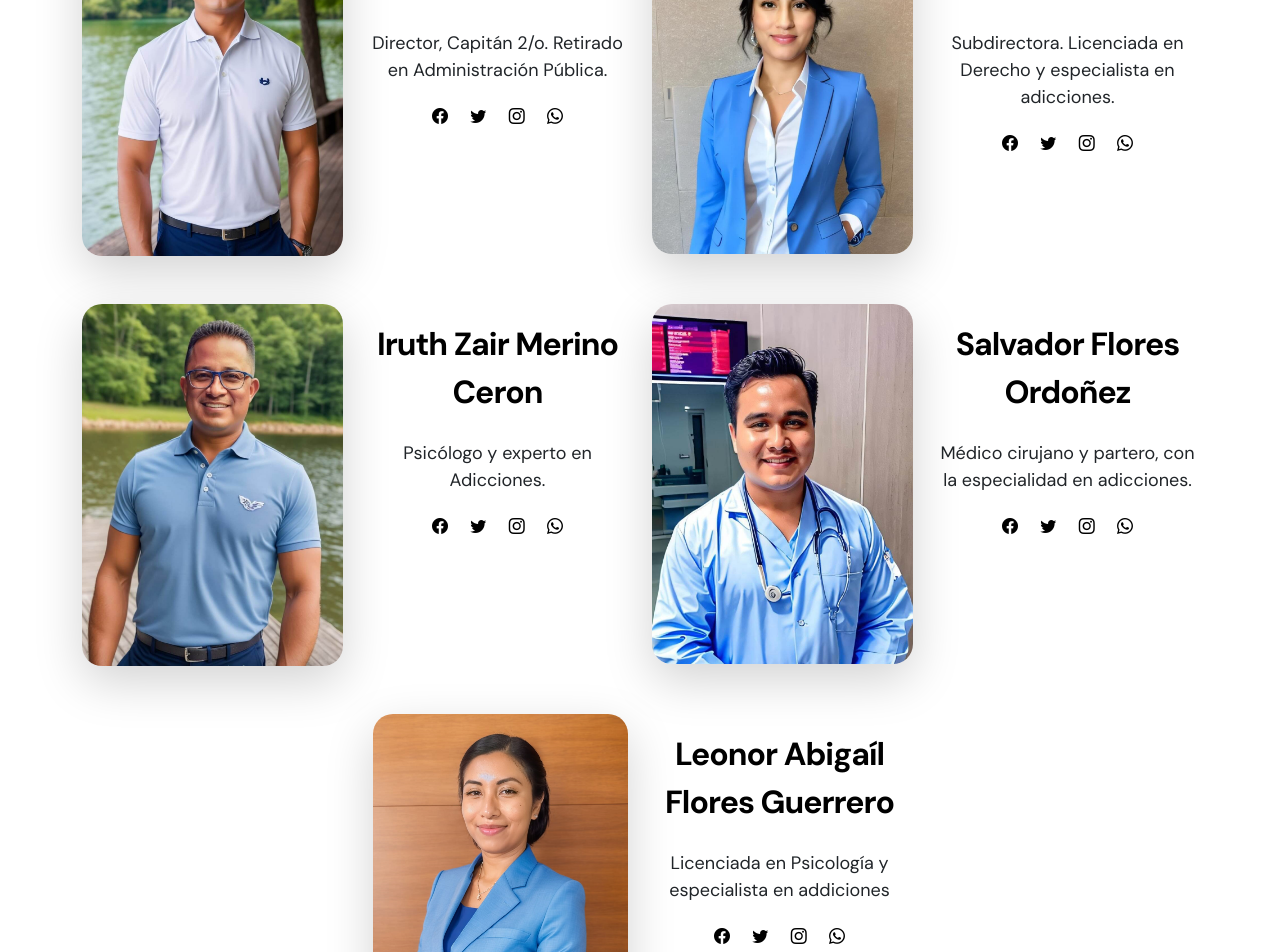
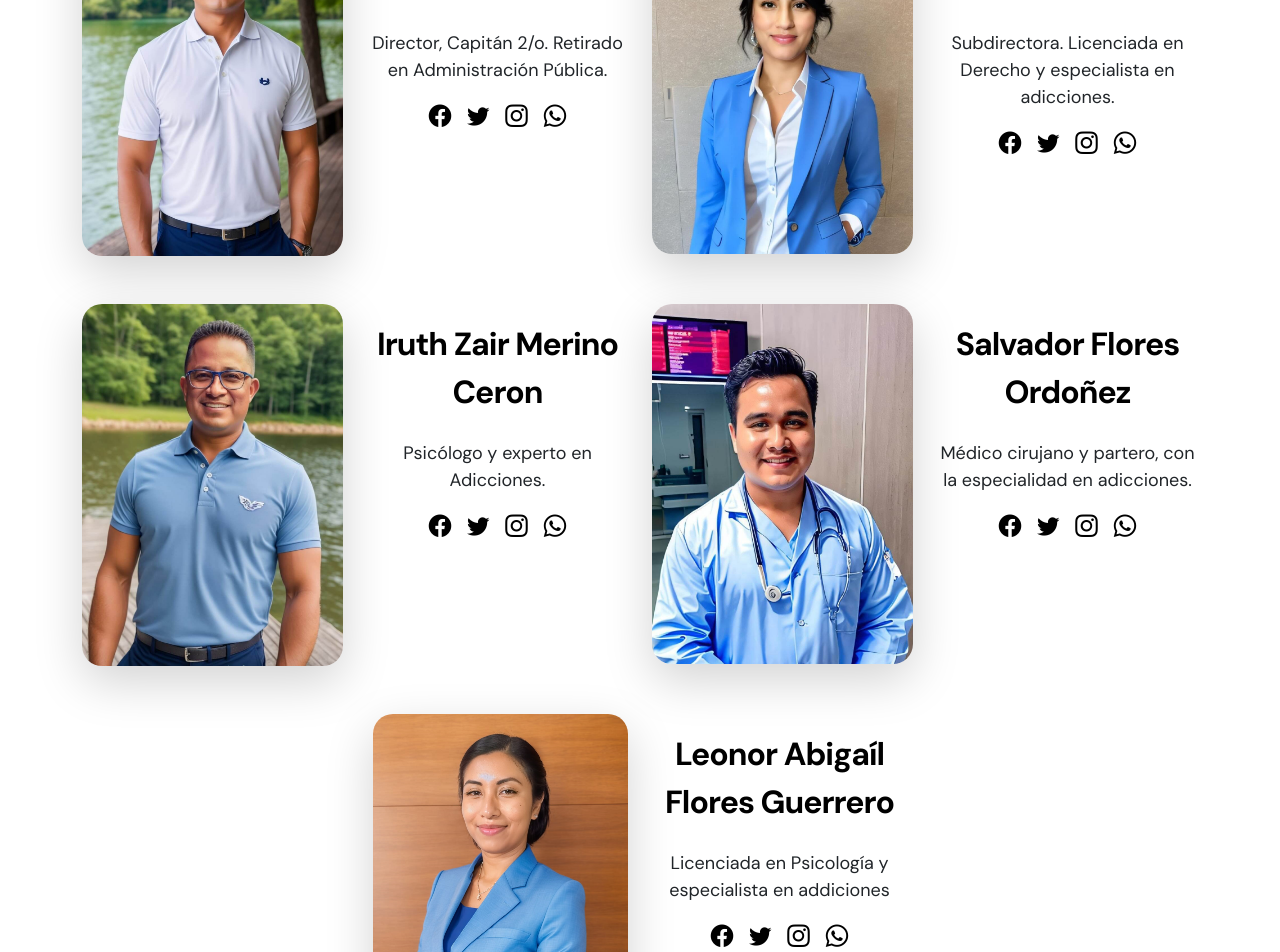
Before and after one commit to Canos13/soloporhoy, a plain HTML site: page index.html in a window 1280 px wide. Shown: the part 4580-5532 px from the top of the page. Drawn offline with nearby package versions, Linux system fonts and the light colour scheme.

Commit message:
font icon

```diff
--- a/css/styles.css
+++ b/css/styles.css
@@ -140,6 +140,10 @@ body::-webkit-scrollbar-thumb{
 
   .hidden-name{ display: none; }
 
+  .font-icon {
+    font-size: 1.25em;
+  }
+
 
   @media (max-width: 991px) {
     .hidden-name{ display: block; }
--- a/index.html
+++ b/index.html
@@ -465,10 +465,10 @@
 
                                 <div class="social-icon-wrap mx-auto">
                                     <ul class="social-icon ms-auto">
-                                        <li class="social-icon-item"><a href="#" class="social-icon-link bi-facebook"></a></li>
-                                        <li class="social-icon-item"><a href="#" class="social-icon-link bi-twitter"></a></li>
-                                        <li class="social-icon-item"><a href="#" class="social-icon-link bi-instagram"></a></li>
-                                        <li class="social-icon-item"><a href="#" class="social-icon-link bi-whatsapp"></a></li>
+                                        <li class="social-icon-item"><a href="#" class="font-icon social-icon-link bi-facebook"></a></li>
+                                        <li class="social-icon-item"><a href="#" class="font-icon social-icon-link bi-twitter"></a></li>
+                                        <li class="social-icon-item"><a href="#" class="font-icon social-icon-link bi-instagram"></a></li>
+                                        <li class="social-icon-item"><a href="#" class="font-icon social-icon-link bi-whatsapp"></a></li>
                                     </ul>
                                 </div>
                             </div>
@@ -491,13 +491,13 @@
 
                                 <div class="social-icon-wrap mx-auto">
                                     <ul class="social-icon mz-auto">
-                                        <li class="social-icon-item"><a href="#" class="social-icon-link bi-facebook"></a></li>
+                                        <li class="social-icon-item"><a href="#" class="font-icon social-icon-link bi-facebook"></a></li>
 
-                                        <li class="social-icon-item"><a href="#" class="social-icon-link bi-twitter"></a></li>
+                                        <li class="social-icon-item"><a href="#" class="font-icon social-icon-link bi-twitter"></a></li>
 
-                                        <li class="social-icon-item"><a href="#" class="social-icon-link bi-instagram"></a></li>
+                                        <li class="social-icon-item"><a href="#" class="font-icon social-icon-link bi-instagram"></a></li>
 
-                                        <li class="social-icon-item"><a href="#" class="social-icon-link bi-whatsapp"></a></li>
+                                        <li class="social-icon-item"><a href="#" class="font-icon social-icon-link bi-whatsapp"></a></li>
                                     </ul>
                                 </div>
                             </div>
@@ -523,13 +523,13 @@
 
                                 <div class="social-icon-wrap mx-auto">
                                     <ul class="social-icon ms-auto">
-                                        <li class="social-icon-item"><a href="#" class="social-icon-link bi-facebook"></a></li>
+                                        <li class="social-icon-item"><a href="#" class="font-icon social-icon-link bi-facebook"></a></li>
 
-                                        <li class="social-icon-item"><a href="#" class="social-icon-link bi-twitter"></a></li>
+                                        <li class="social-icon-item"><a href="#" class="font-icon social-icon-link bi-twitter"></a></li>
 
-                                        <li class="social-icon-item"><a href="#" class="social-icon-link bi-instagram"></a></li>
+                                        <li class="social-icon-item"><a href="#" class="font-icon social-icon-link bi-instagram"></a></li>
 
-                                        <li class="social-icon-item"><a href="#" class="social-icon-link bi-whatsapp"></a></li>
+                                        <li class="social-icon-item"><a href="#" class="font-icon social-icon-link bi-whatsapp"></a></li>
                                     </ul>
                                 </div>
                             </div>
@@ -552,13 +552,13 @@
 
                                 <div class="social-icon-wrap mx-auto">
                                     <ul class="social-icon ms-auto">
-                                        <li class="social-icon-item"><a href="#" class="social-icon-link bi-facebook"></a></li>
+                                        <li class="social-icon-item"><a href="#" class="font-icon social-icon-link bi-facebook"></a></li>
 
-                                        <li class="social-icon-item"><a href="#" class="social-icon-link bi-twitter"></a></li>
+                                        <li class="social-icon-item"><a href="#" class="font-icon social-icon-link bi-twitter"></a></li>
 
-                                        <li class="social-icon-item"><a href="#" class="social-icon-link bi-instagram"></a></li>
+                                        <li class="social-icon-item"><a href="#" class="font-icon social-icon-link bi-instagram"></a></li>
 
-                                        <li class="social-icon-item"><a href="#" class="social-icon-link bi-whatsapp"></a></li>
+                                        <li class="social-icon-item"><a href="#" class="font-icon social-icon-link bi-whatsapp"></a></li>
                                     </ul>
                                 </div>
                             </div>
@@ -584,13 +584,13 @@
 
                                 <div class="social-icon-wrap mx-auto">
                                     <ul class="social-icon ms-auto">
-                                        <li class="social-icon-item"><a href="#" class="social-icon-link bi-facebook"></a></li>
+                                        <li class="social-icon-item"><a href="#" class="font-icon social-icon-link bi-facebook"></a></li>
 
-                                        <li class="social-icon-item"><a href="#" class="social-icon-link bi-twitter"></a></li>
+                                        <li class="social-icon-item"><a href="#" class="font-icon social-icon-link bi-twitter"></a></li>
 
-                                        <li class="social-icon-item"><a href="#" class="social-icon-link bi-instagram"></a></li>
+                                        <li class="social-icon-item"><a href="#" class="font-icon social-icon-link bi-instagram"></a></li>
 
-                                        <li class="social-icon-item"><a href="#" class="social-icon-link bi-whatsapp"></a></li>
+                                        <li class="social-icon-item"><a href="#" class="font-icon social-icon-link bi-whatsapp"></a></li>
                                     </ul>
                                 </div>
                             </div>
```
